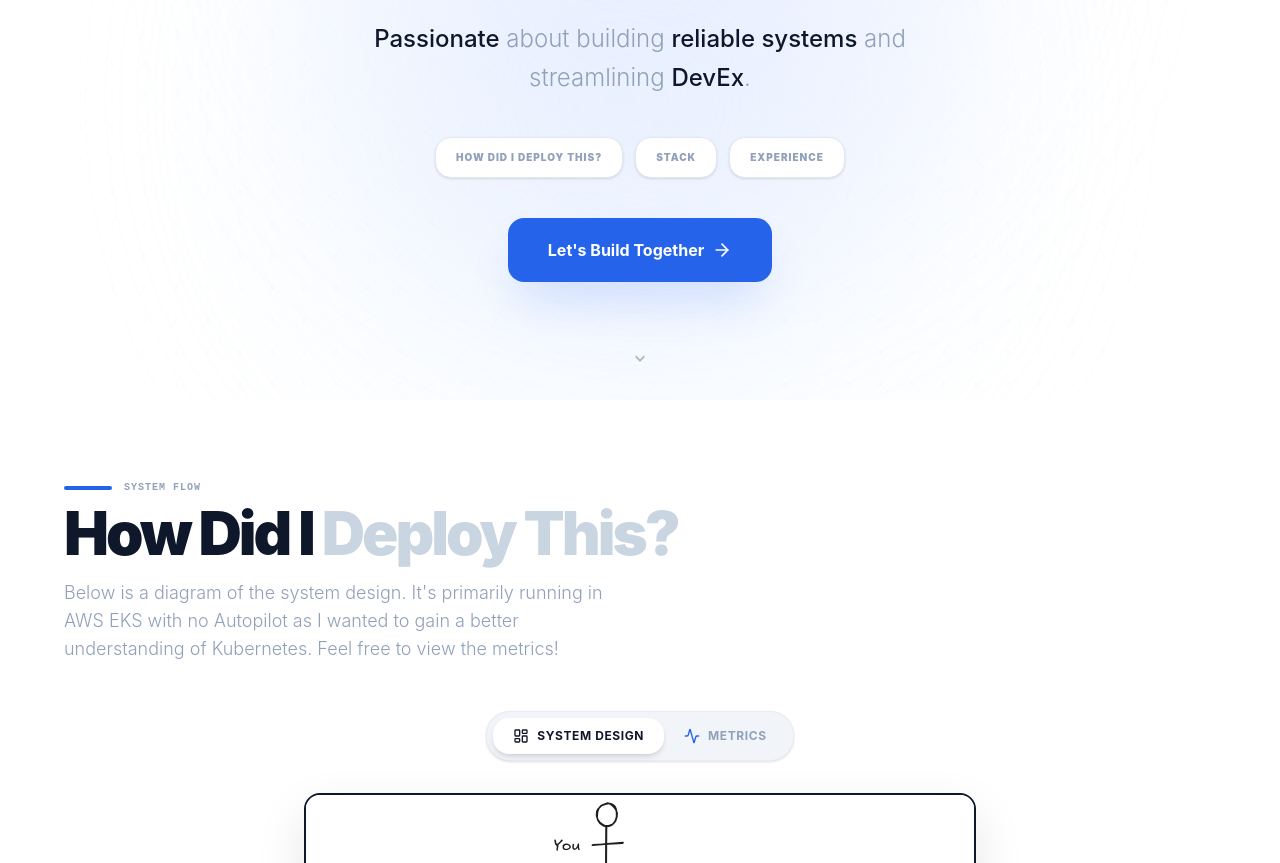
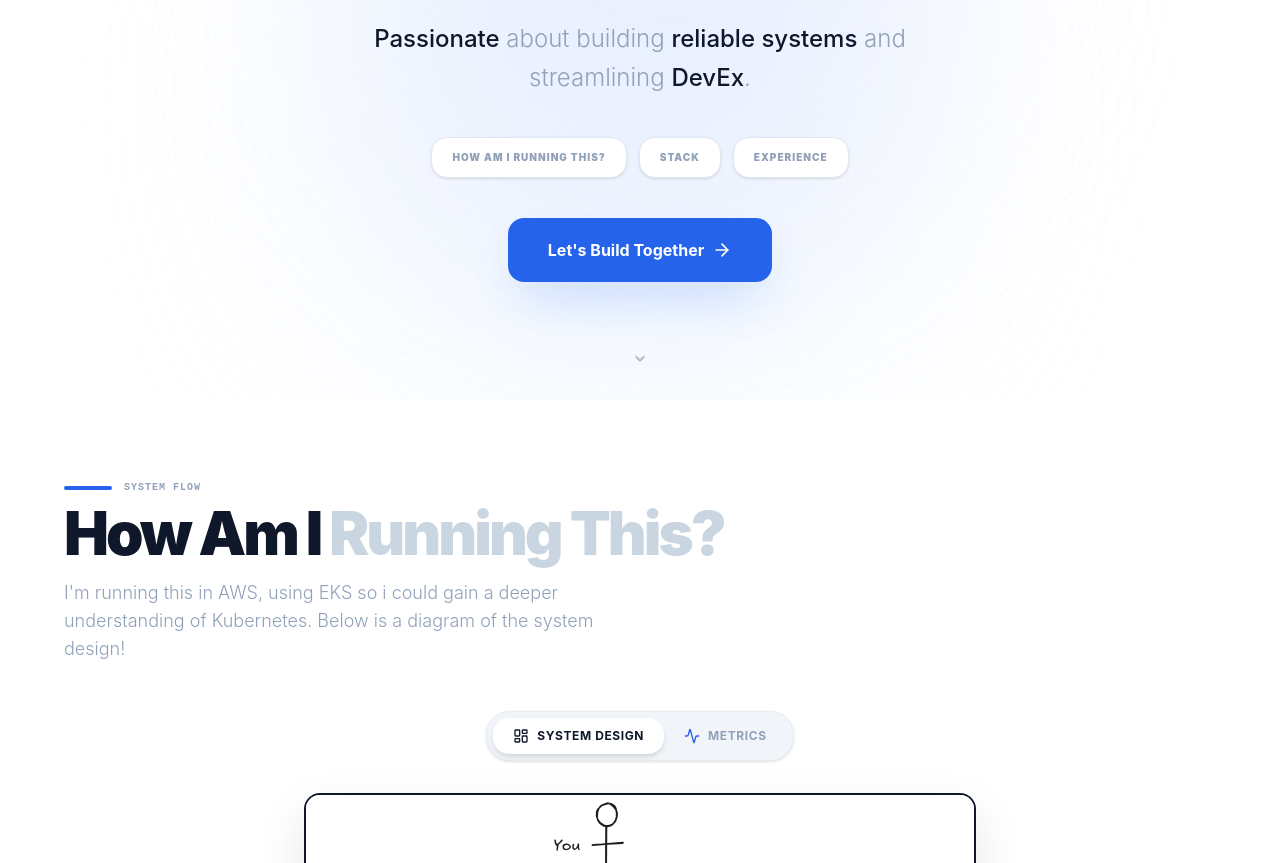
Before and after one commit to ishan-cart/sandbox, a React (Vite) app in the folder apps/web-app/: page / in a window 1280 px wide. Shown: the part 400-1263 px from the top of the page. Built offline with nearby package versions, Linux system fonts and the light colour scheme.

Commit message:
Rename title and reword text

```diff
--- a/apps/web-app/src/App.tsx
+++ b/apps/web-app/src/App.tsx
@@ -127,7 +127,7 @@ export default function App() {
 
             <div className="flex flex-wrap justify-center gap-3 mb-10">
               {[
-                { label: "How did I deploy this?", link: "#architecture" },
+                { label: "How am i running this?", link: "#architecture" },
                 { label: "Stack", link: "#skills" },
                 { label: "Experience", link: "#experience" }
               ].map((item) => (
--- a/apps/web-app/src/components/ArchitectureDiagram.tsx
+++ b/apps/web-app/src/components/ArchitectureDiagram.tsx
@@ -259,10 +259,10 @@ export const ArchitectureDiagram = () => {
         <SectionHeader
           className="mb-12 text-left"
           eyebrow="System Flow"
-          title="How Did I"
-          titleMuted="Deploy This?"
+          title="How Am I"
+          titleMuted="Running This?"
           titleClassName="text-5xl md:text-6xl font-black mb-4 text-slate-900 tracking-tighter"
-          description="Below is a diagram of the system design. It's primarily running in AWS EKS with no Autopilot as I wanted to gain a better understanding of Kubernetes. Feel free to view the metrics!"
+          description="I'm running this in AWS, using EKS so i could gain a deeper understanding of Kubernetes. Below is a diagram of the system design!"
         />
 
         {/* Dynamic Navigation Tabs */}
```
